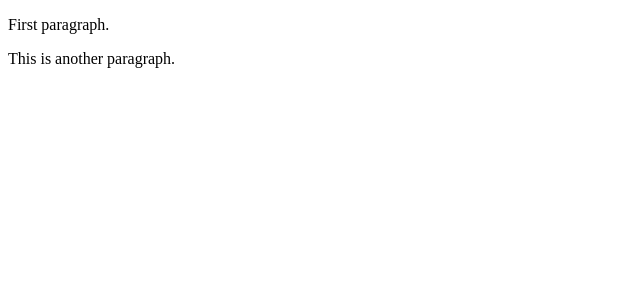
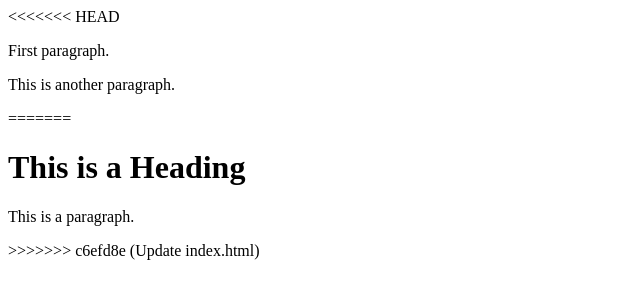
Before and after one commit to Boghydy/learning-git, a plain HTML site: page index.html in a window 1280 px wide. Shown: the whole page, without its empty margins (0-640 px from the left). Drawn offline with Linux system fonts and the light colour scheme.

Commit message:
Update index.html

```diff
--- a/index.html
+++ b/index.html
@@ -5,8 +5,13 @@
 </head>
 <body>
 
+<<<<<<< HEAD
 <p>First paragraph.</p>
 <p>This is another paragraph.</p>
+=======
+  <h1>This is a Heading</h1>
+<p>This is a paragraph.</p>
+>>>>>>> c6efd8e (Update index.html)
 
 </body>
 </html>
```
